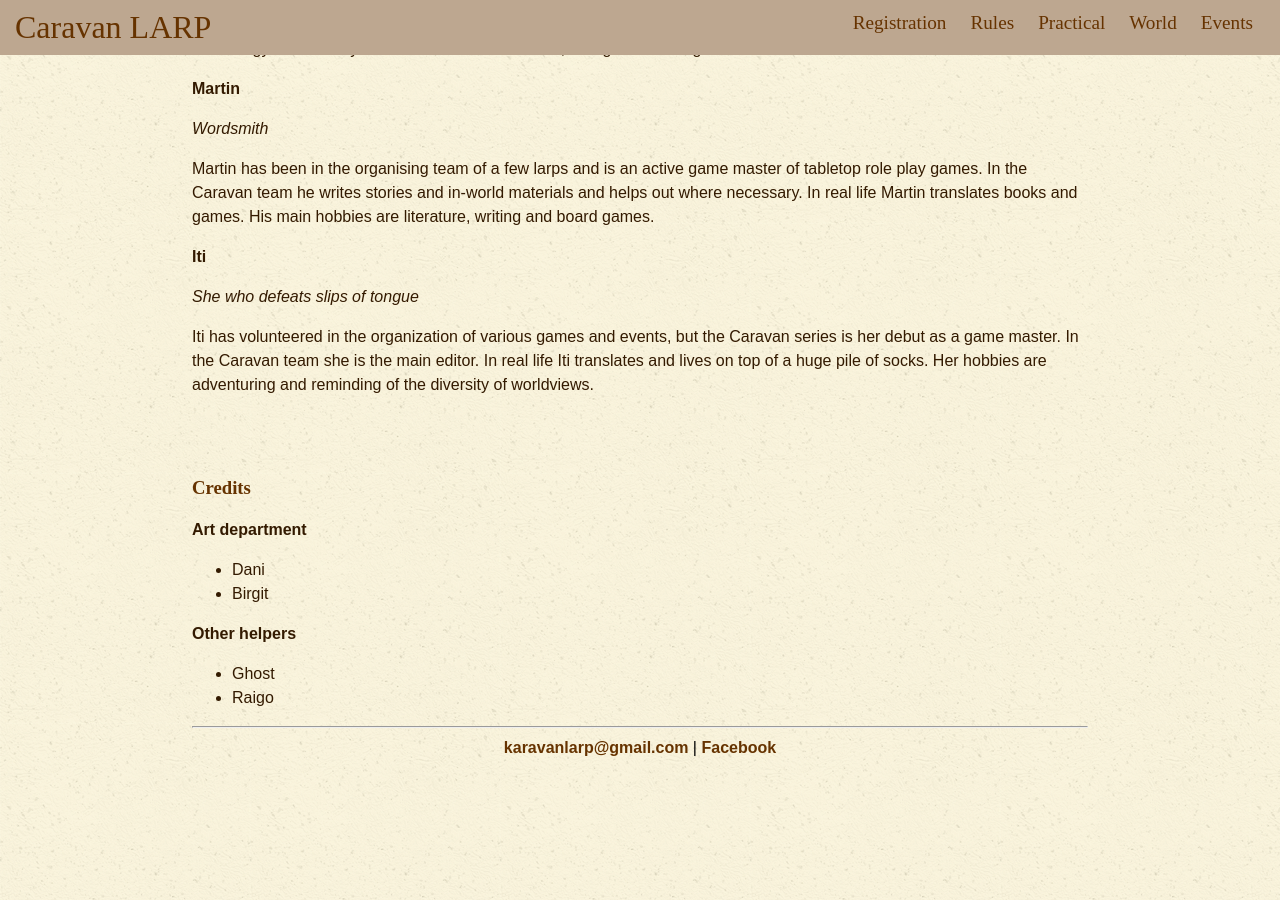
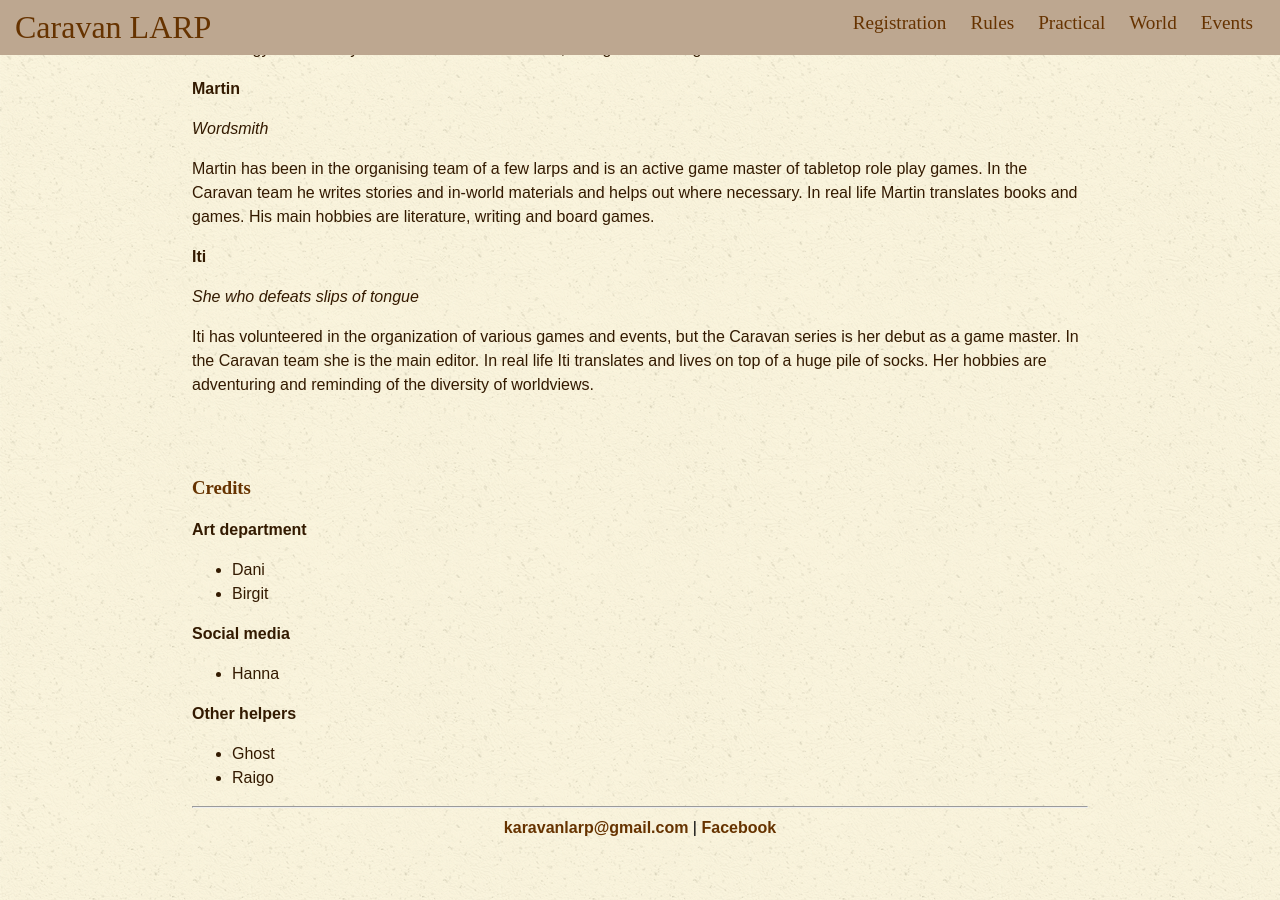
Before and after one commit to karavanlarp/karavanlarp.github.io, a Jekyll site: the page built from eng/useful/creds.md, in a window 1280 px wide and 900 px high, scrolled down 527 px. Built offline with Jekyll 4.4.1, drawn with Linux system fonts in a browser that asks for light colours; some web fonts are replaced.

Commit message:
add social media manager to creds pages

```diff
--- a/eng/useful/creds.md
+++ b/eng/useful/creds.md
@@ -40,6 +40,9 @@ Iti has volunteered in the organization of various games and events, but the Car
 * Dani
 * Birgit
 
+**Social media**
+* Hanna
+
 **Other helpers**
 * Ghost
 * Raigo
```
Also changed, not shown: est/useful/creds.md (+3 -0 lines).
